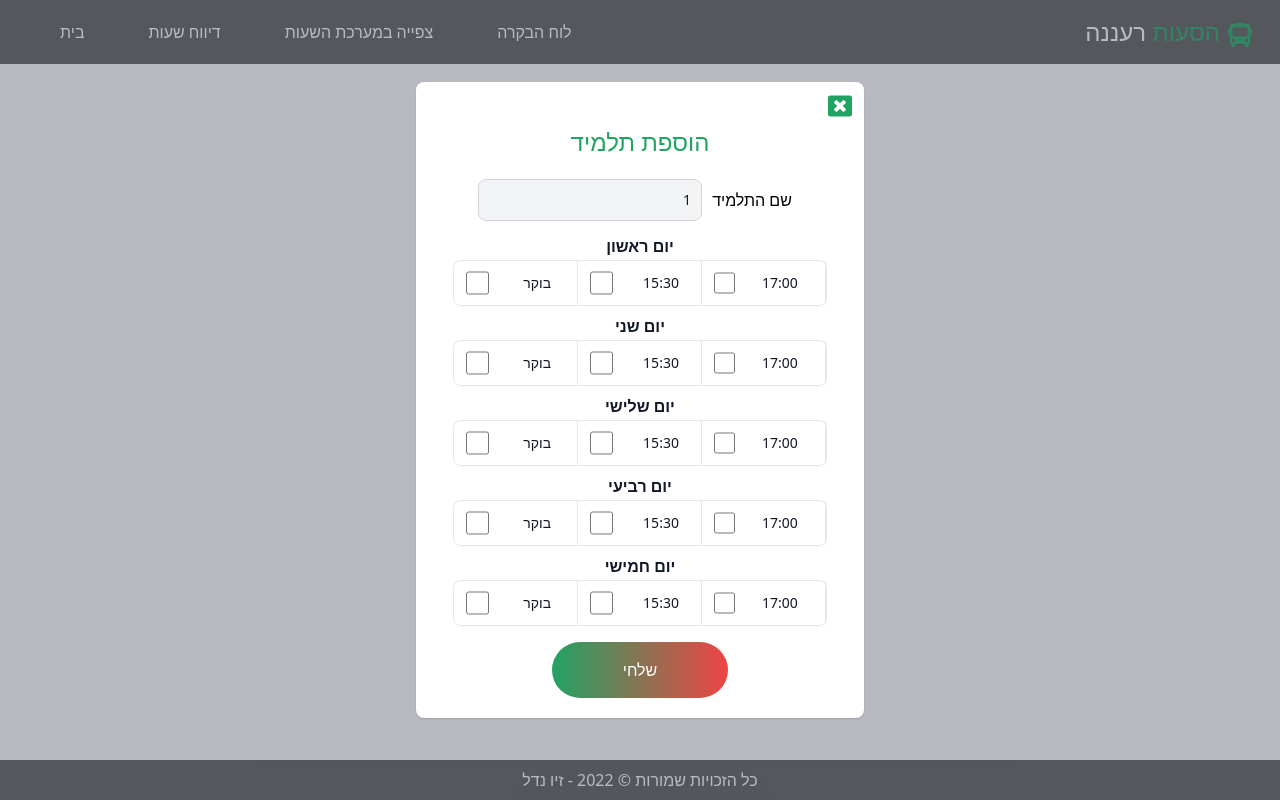
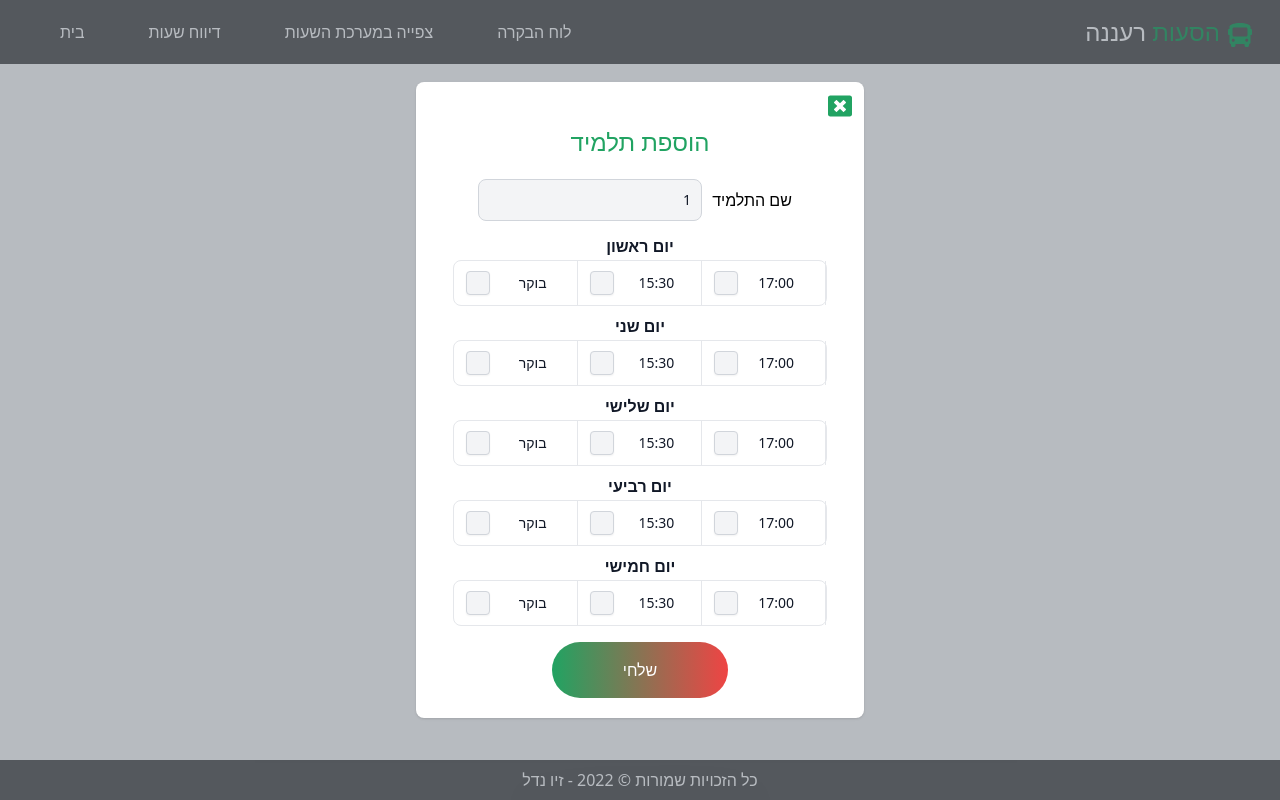
Before and after one commit to zivnadel/raanana-transport, a Next.js app: page /dashboard/add-pupil/1 in a window 1280 px wide. Built offline with nearby package versions, Linux system fonts and the light colour scheme; no server answers; the database is empty; sample sign-in values are in the browser's storage.

Commit message:
Updated view schedule, styling and fixed some bugs

```diff
--- a/components/SelectHoursCheckbox.tsx
+++ b/components/SelectHoursCheckbox.tsx
@@ -1,4 +1,6 @@
 import React from "react";
+import DayObjectType from "../types/DayObjectType";
+import { BiCalendarExclamation } from "react-icons/bi";
 
 interface Props {
 	day: number;
@@ -12,6 +14,7 @@ interface Props {
 		date: string
 	) => void;
 	selected?: { day: number; hours: string[]; date?: string }[];
+	weekSchedule?: DayObjectType[];
 	disabled?: boolean;
 }
 
@@ -21,16 +24,22 @@ const SelectHoursCheckbox: React.FC<Props> = ({
 	onChangeWithDay,
 	onChangeWithDate,
 	selected,
+	weekSchedule,
 	disabled,
 }) => {
-
-	const isSelected = (day: number, hour: string) => {
+	const hourExistsInDay = (
+		day: number,
+		hour: string,
+		schedule:
+			| { day: number; hours: string[]; date?: string }[]
+			| DayObjectType[]
+	) => {
 		let flag = false;
 
-		selected!.map((entry) => {
+		schedule!.forEach((entry) => {
 			if (
 				entry.day === day &&
-				entry.hours.find((entryHour) => entryHour === hour)
+				entry.hours.includes(hour as "morning" | "15:30" | "17:00")
 			) {
 				flag = true;
 			}
@@ -53,16 +62,22 @@ const SelectHoursCheckbox: React.FC<Props> = ({
 				{date ? `${date} - ${mapDayToString(day)}` : mapDayToString(day)}
 			</h3>
 			<ul className="mx-3 mb-2 flex w-5/6 items-center rounded-lg border border-gray-200 bg-white text-sm font-medium text-gray-900">
-				<li className="w-full border-b border-gray-200 sm:border-b-0 sm:border-r">
-					<div className="flex items-center pl-3">
+				<li className="w-2/6 border-b border-gray-200 sm:border-b-0 sm:border-r">
+					<div className="flex items-center pl-3 pr-2.5">
 						<input
 							onChange={changeHandler}
-							defaultChecked={selected && isSelected(day, "morning")}
+							defaultChecked={
+								selected && hourExistsInDay(day, "morning", selected)
+							}
 							id={`checkbox-morning-${day}`}
 							type="checkbox"
 							value="morning"
 							disabled={disabled}
-							className="h-8 w-8 rounded border-gray-300 bg-gray-100 text-blue-600 focus:ring-2 focus:ring-blue-500"
+							className={`${
+								weekSchedule && !hourExistsInDay(day, "morning", weekSchedule)
+									? "text-red-600 disabled:text-red-600"
+									: "text-blue-600 disabled:text-primary"
+							} h-6 w-6 rounded border-gray-300 bg-gray-100 shadow-sm focus:ring-2 focus:ring-blue-500`}
 						/>
 						<label
 							htmlFor={`checkbox-morning-${day}`}
@@ -71,16 +86,22 @@ const SelectHoursCheckbox: React.FC<Props> = ({
 						</label>
 					</div>
 				</li>
-				<li className="w-full border-b border-gray-200 sm:border-b-0 sm:border-r">
-					<div className="flex items-center pl-3">
+				<li className="w-2/6 border-b border-gray-200 sm:border-b-0 sm:border-r">
+					<div className="flex items-center pl-3 pr-2.5">
 						<input
 							onChange={changeHandler}
-							defaultChecked={selected && isSelected(day, "15:30")}
+							defaultChecked={
+								selected && hourExistsInDay(day, "15:30", selected)
+							}
 							id={`checkbox-15:30-${day}`}
 							type="checkbox"
 							value="15:30"
 							disabled={disabled}
-							className="h-8 w-8 rounded border-gray-300 bg-gray-100 text-blue-600 focus:ring-2 focus:ring-blue-500"
+							className={`${
+								weekSchedule && !hourExistsInDay(day, "15:30", weekSchedule)
+									? "text-red-600 disabled:text-red-600"
+									: "text-blue-600 disabled:text-primary"
+							} h-6 w-6 rounded border-gray-300 bg-gray-100 shadow-sm focus:ring-2 focus:ring-blue-500`}
 						/>
 						<label
 							htmlFor={`checkbox-15:30-${day}`}
@@ -89,16 +110,22 @@ const SelectHoursCheckbox: React.FC<Props> = ({
 						</label>
 					</div>
 				</li>
-				<li className="w-full border-b border-gray-200 sm:border-b-0 sm:border-r">
-					<div className="flex items-center pl-3">
+				<li className="w-2/6 border-b border-gray-200 sm:border-b-0 sm:border-r">
+					<div className="flex items-center pl-3 pr-2.5">
 						<input
 							onChange={changeHandler}
-							defaultChecked={selected && isSelected(day, "17:00")}
+							defaultChecked={
+								selected && hourExistsInDay(day, "17:00", selected)
+							}
 							id={`checkbox-17:00-${day}`}
 							type="checkbox"
 							value="17:00"
 							disabled={disabled}
-							className="h-8 w-8 rounded border-gray-300 bg-gray-100 text-blue-600 focus:ring-2 focus:ring-blue-500"
+							className={`${
+								weekSchedule && !hourExistsInDay(day, "17:00", weekSchedule)
+									? "text-red-600 disabled:text-red-600"
+									: "text-blue-600 disabled:text-primary"
+							} h-6 w-6 rounded border-gray-300 bg-gray-100 shadow-sm focus:ring-2 focus:ring-blue-500`}
 						/>
 						<label
 							htmlFor={`checkbox-17:00-${day}`}
--- a/components/dashboard/LoadYear.tsx
+++ b/components/dashboard/LoadYear.tsx
@@ -14,7 +14,7 @@ const LoadYear: React.FC = () => {
 
 	const loadYearClickedHandler = async () => {
 		setIsLoading(true);
-		const response = await _put("/api/dates").catch((error) => setError(error));
+		const response = await _put("/api/dates").catch((error) => setError(error.message));
 		alert("טעינת שנת הלימודים בוצעה בהצלחה!");
 		dashboardContext?.action({ type: "setLoadYear", payload: false });
 		setIsLoading(false);
--- a/components/dashboard/UpdateSchedule.tsx
+++ b/components/dashboard/UpdateSchedule.tsx
@@ -53,7 +53,7 @@ const UpdateSchedule: React.FC<Props> = ({ initialSchedule }) => {
 
 	const onSubmitHandler = async () => {
 		setIsLoading(true);
-		await _patch("/api/week", schedule).catch((error) => setError(error));
+		await _patch("/api/week", schedule).catch((error) => setError(error.message));
 		alert(`הלו"ז השבועי עודכן בהצלחה!`);
 		setIsLoading(false);
 		router.reload();
--- a/components/dashboard/ViewWeek.tsx
+++ b/components/dashboard/ViewWeek.tsx
@@ -41,7 +41,7 @@ const ViewWeek: React.FC<Props> = ({ initialDate }) => {
 			setIsLoading(true);
 			const response = await _get<DateObjectType[]>(
 				`/api/dates?week=${currentWeekDate}`
-			).catch((error) => setError(error));
+			).catch((error) => setError(error.message));
 			if (response) {
 				setCurrentWeek(response);
 				let modeledWeekData: { day: number; hours: string[]; date?: string }[] =
--- a/components/ui/buttons/PanelButton.tsx
+++ b/components/ui/buttons/PanelButton.tsx
@@ -6,7 +6,7 @@ const PanelButton: React.FC<Props> = ({ children, onClick }) => {
 	return (
 		<button
 			onClick={onClick}
-			className="block w-full px-4 py-2 hover:bg-gray-100 md:mx-5 md:mt-5 md:h-auto md:rounded-full md:bg-gradient-to-r md:from-primary md:to-red-500 md:p-4 md:text-center md:text-white md:hover:opacity-80">
+			className="block w-full md:max-w-xs px-4 py-2 hover:bg-gray-100 md:mx-5 md:mt-5 md:h-auto md:rounded-full md:bg-gradient-to-r md:from-primary md:to-red-500 md:p-4 md:text-center md:text-white md:hover:opacity-80">
 			{children}
 		</button>
 	);
--- a/components/ui/inputs/DisabledInput.tsx
+++ b/components/ui/inputs/DisabledInput.tsx
@@ -25,9 +25,9 @@ const DisabledInput: React.FC<Props> = ({
 					editBtn ? "py-1.5" : "py-2.5"
 				} px-2.5 text-right text-sm text-gray-900 focus:border-blue-500 focus:ring-blue-500`}>
 				<input
-					type="text"
+					type=""
 					id={id}
-					className="text-right bg-transparent"
+					className="bg-transparent text-right"
 					value={value}
 					disabled
 					required
--- a/components/ui/modals/Modal.tsx
+++ b/components/ui/modals/Modal.tsx
@@ -33,7 +33,7 @@ const Modal: React.FC<Props> = ({
 			{/* Modal Flex Container */}
 			<div
 				className={twMerge(
-					`flex w-full items-center justify-center py-5 ${className}`
+					`flex h-full w-full items-center justify-center py-5 ${className}`
 				)}>
 				{/* Modal Content */}
 				<div className="my-auto w-10/12 max-w-md rounded-lg bg-white shadow">
--- a/package.json
+++ b/package.json
@@ -7,6 +7,7 @@
   },
   "dependencies": {
     "@next-auth/mongodb-adapter": "^1.0.3",
+    "@tailwindcss/forms": "^0.5.2",
     "cors": "^2.8.5",
     "minimist": "^1.2.6",
     "mongodb": "^4.8.0",
--- a/pages/api/week.ts
+++ b/pages/api/week.ts
@@ -85,7 +85,7 @@ export default async function handler(
 
 	const session = await unstable_getServerSession(req, res, authOptions);
 
-	if (!session) {
+	if (!session && req.method !== "GET") {
 		return res.status(401).json({
 			message: "You must be logged in and authorized to access this resource!",
 		});
--- a/pages/schedule.tsx
+++ b/pages/schedule.tsx
@@ -9,25 +9,41 @@ import LoadingSpinner from "../components/ui/LoadingSpinner";
 import Modal from "../components/ui/modals/Modal";
 import PupilObjectType from "../types/PupilObjectType";
 import { _get } from "../utils/http";
+import DayObjectType from "../types/DayObjectType";
+import ErrorParagraph from "../components/ui/ErrorParagraph";
 
 const Schedule: NextPage = () => {
 	const router = useRouter();
 
 	const [showEnterNameModal, setShowEnterNameModal] = React.useState(true);
 	const [pupil, setPupil] = React.useState<PupilObjectType | null>(null);
+	const [weekSchedule, setWeekSchedule] = React.useState<
+		DayObjectType[] | null
+	>(null);
 	const [isLoading, setIsLoading] = React.useState(false);
+	const [error, setError] = React.useState("");
 
 	React.useEffect(() => {
 		(async () => {
+			try {
 				const storagePupilName = localStorage.getItem("schedulePupilName");
 
 				if (storagePupilName) {
 					setShowEnterNameModal(false);
 					setIsLoading(true);
+
 					const pupil = await _get<PupilObjectType>(
 						`/api/pupils?pupilName=${storagePupilName}`
 					);
+					const week = await _get<DayObjectType[]>("/api/week");
+
 					setPupil(pupil);
+					setWeekSchedule(week);
+
+					setIsLoading(false);
+				}
+			} catch (error: any) {
+				setError(error.message);
 				setIsLoading(false);
 			}
 		})();
@@ -39,7 +55,7 @@ const Schedule: NextPage = () => {
 
 	const changeNameClickedHandler = () => {
 		setPupil(null);
-		localStorage.removeItem("schedulePupilName")
+		localStorage.removeItem("schedulePupilName");
 		setShowEnterNameModal(true);
 	};
 
@@ -53,10 +69,11 @@ const Schedule: NextPage = () => {
 				/>
 			) : (
 				<Modal
-					heading={isLoading ? "" : "צפייה במערכת השעות"}
-					onDismiss={() => router.back()}>
+					heading={isLoading || error ? "" : "צפייה במערכת השעות"}
+					onDismiss={() => router.back()}
+					error={error}>
 					{isLoading && <LoadingSpinner />}
-					{!isLoading && pupil && (
+					{!isLoading && !error && pupil && (
 						<>
 							<DisabledInput
 								editBtn={true}
@@ -72,11 +89,28 @@ const Schedule: NextPage = () => {
 									key={day}
 									disabled={true}
 									selected={pupil.schedule}
+									weekSchedule={weekSchedule ? weekSchedule : []}
 								/>
 							))}
-							<div className="mb-5"></div>
+							<div className="mt-3 flex w-full flex-row-reverse items-center justify-start px-5 py-1 text-right">
+								<input
+									type="checkbox"
+									checked
+									disabled
+									className="ml-4 h-6 w-6 rounded border-gray-300 bg-gray-100 text-gray-400 shadow-sm"></input>
+								<p className="font-semibold">הינך רשום להסעה זו</p>
+							</div>
+							<div className="flex w-full flex-row-reverse items-center justify-start px-5 py-1 text-right">
+								<span className="ml-4 h-6 w-6 rounded border-gray-300 bg-primary shadow-sm"></span>
+								<p className="font-semibold">ההסעה מתקיימת</p>
+							</div>
+							<div className="mb-3 flex w-full flex-row-reverse items-center justify-start px-5 py-1 text-right">
+								<span className="ml-4 h-6 w-6 rounded border-gray-300 bg-red-600 shadow-sm"></span>
+								<p className="font-semibold">ההסעה אינה מתקיימת</p>
+							</div>
 						</>
 					)}
+					{error && <ErrorParagraph error={error}/>}
 				</Modal>
 			)}
 		</>
--- a/tailwind.config.js
+++ b/tailwind.config.js
@@ -12,5 +12,5 @@ module.exports = {
       },
     },
   },
-  plugins: [],
+  plugins: [require("@tailwindcss/forms")],
 }
```
Also changed, not shown: components/dashboard/Panel.tsx (+9 -2 lines), 2 other files (tests, documents, lock files or other folders). Lines whose indentation alone changed are shown as unchanged.
